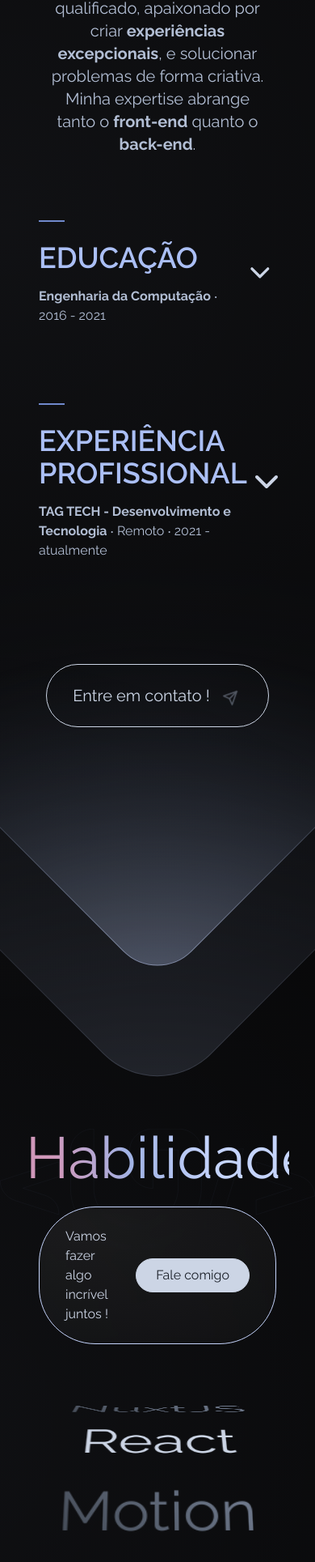
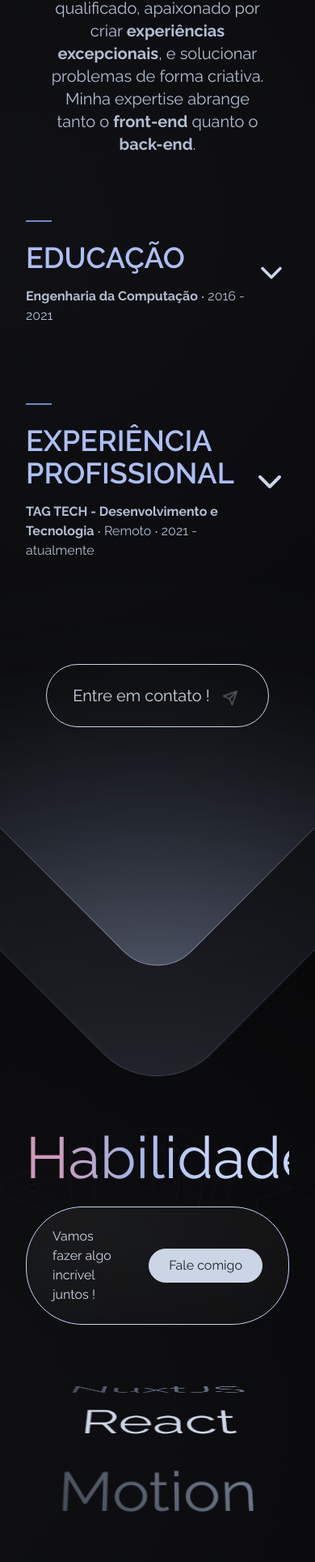
Before and after one commit to guilhermeArievilo/portfolio-v3-next, a Next.js app: page / in a window 390 px wide. Shown: the part 1289-3218 px from the top of the page at 81% size. Built offline with nearby package versions, Linux system fonts and the light colour scheme.

Commit message:
fix: margin

```diff
--- a/src/app/page.tsx
+++ b/src/app/page.tsx
@@ -119,7 +119,7 @@ export default function Home() {
             <span className="vertial-text mt-6">Clique para mais detalhes</span>
           </div>
 
-          <div className="col-span-12 mx-4 lg:col-span-11">
+          <div className="col-span-12 lg:col-span-11">
             <details>
               <summary className="w-full cursor-pointer flex justify-between items-center">
                 <div className="flex flex-col">
@@ -166,10 +166,10 @@ export default function Home() {
       <section ref={skilsSection} id="skils" className="pt-32 pb-12 relative flex flex-col items-center overflow-x-clip">
         <DarkLogo className="absolute -z-10 opacity-20 stroke-primary-300"/>
         <span className="spot absolute top-[500px] -right-[1500px] -z-20 w-[2000px] h-[2000px] opacity-5"/>
-        <div className="container grid grid-cols-12 gap-6 mb-6 items-center mx-4">
+        <div className="container grid grid-cols-12 gap-6 mb-6 items-center">
           <div className="col-span-12 lg:col-span-5">
             <h1 className="skils-title text-7xl text-center lg:text-left gradient-text mb-6">Habilidades</h1>
-            <div className="flex items-center justify-between rounded-full mx-4 lg:mx-0 px-8 py-6 card-cta backdrop-blur-sm">
+            <div className="flex items-center justify-between rounded-full px-8 py-6 card-cta backdrop-blur-sm">
               <span className="me-8 shrink">Vamos fazer algo incrível juntos !</span>
               <div className="shrink-0">
                 <Button.root size="sm" fill={true} href={`mailto:${contact.email}`}>
```
